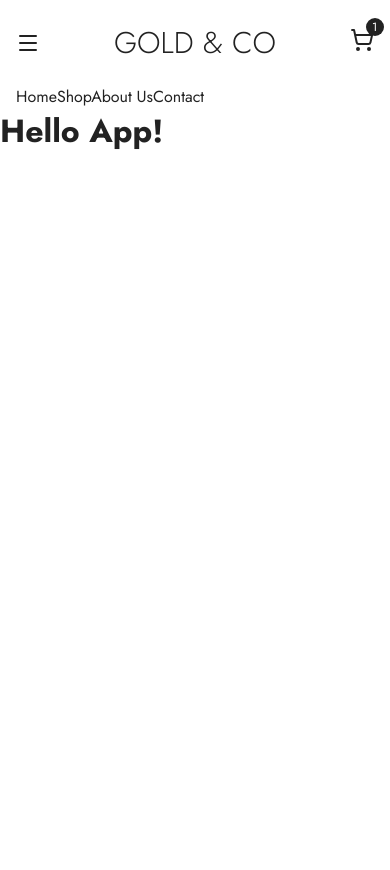
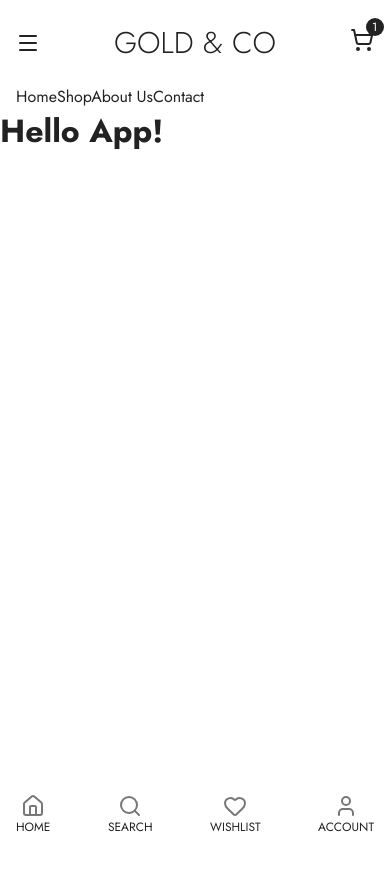
Before and after one commit to fiskryeziu/vue_ecommerce, a Vue app in the folder client/: page / in a window 390 px wide. Shown: the top 870 px of the page. Built offline with nearby package versions, Linux system fonts and the light colour scheme; the HTML template or start-up script is replaced by a standard one.

Commit message:
add bottom nav

```diff
--- a/client/src/App.vue
+++ b/client/src/App.vue
@@ -1,6 +1,7 @@
 <script setup lang="ts">
 import { RouterView } from 'vue-router'
 import Navbar from './components/Navbar.vue'
+import BottomMenu from './components/BottomMenu.vue'
 </script>
 
 <!--
@@ -16,6 +17,7 @@ TODO:
   <main style="margin-bottom: 2000px">
     <RouterView />
   </main>
+  <BottomMenu />
 </template>
 
 <style scoped></style>
--- /dev/null
+++ b/client/src/components/BottomMenu.vue
@@ -0,0 +1,47 @@
+<template>
+  <div class="bottom-nav">
+    <RouterLink to="/" class="col center">
+      <Home style="color: var(--secondary)" />
+      <p class="text-xs uppercase">Home</p>
+    </RouterLink>
+    <div class="col center">
+      <Search style="color: var(--secondary)" />
+      <p class="text-xs uppercase">Search</p>
+    </div>
+    <RouterLink to="/wishlist" class="col center">
+      <Heart style="color: var(--secondary)" />
+      <p class="text-xs uppercase">WishList</p>
+    </RouterLink>
+    <div class="col center">
+      <User style="color: var(--secondary)" />
+      <p class="text-xs uppercase">Account</p>
+    </div>
+  </div>
+</template>
+
+<script setup lang="ts">
+import { Heart, Home, Search, User } from 'lucide-vue-next'
+</script>
+
+<style scoped>
+.bottom-nav {
+  display: none;
+  position: fixed;
+  padding: 0.5em 3em;
+  bottom: 0;
+}
+
+@media screen and (max-width: 1024px) {
+  .bottom-nav {
+    display: flex;
+    justify-content: space-between;
+    width: 100%;
+  }
+}
+
+@media screen and (max-width: 600px) {
+  .bottom-nav {
+    padding: 0.5em 1em;
+  }
+}
+</style>
```
